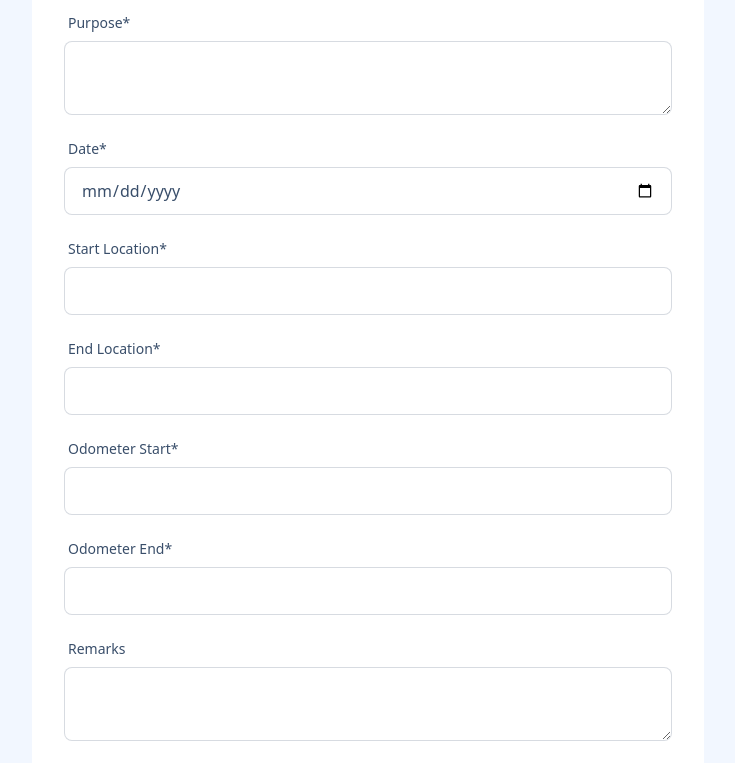
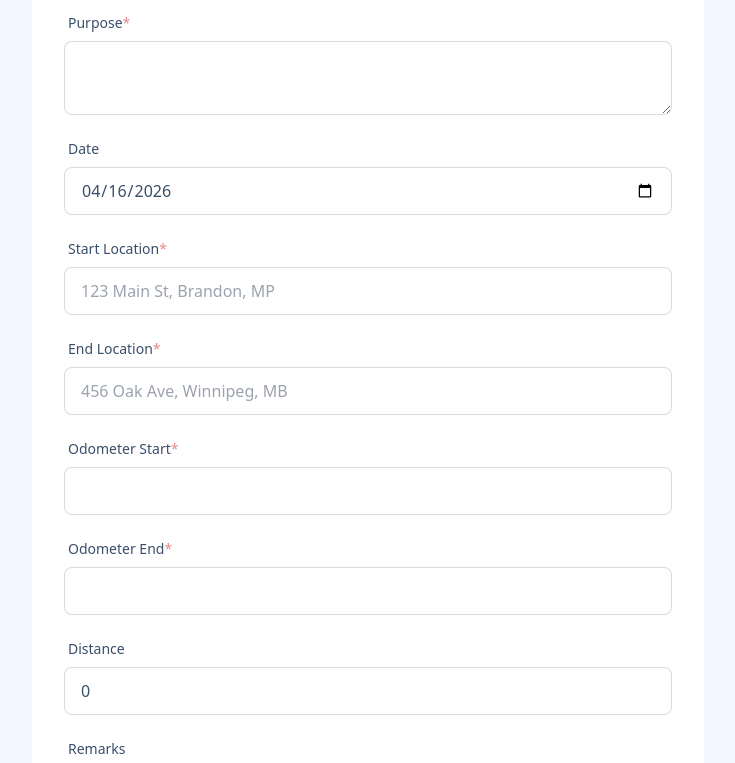
Before and after one commit to Samueljdk/mileage-tracker-backend, a React app in the folder frontend/: page /create in a window 1280 px wide. Shown: the part 360-1123 px from the top of the page, without its empty margins (272-1007 px from the left). Built offline with nearby package versions, Linux system fonts and the light colour scheme; the HTML template or start-up script is replaced by a standard one.

Commit message:
UI refactoring- Create Page & TripDasboard

```diff
--- a/frontend/src/components/TripDashboard.jsx
+++ b/frontend/src/components/TripDashboard.jsx
@@ -1,8 +1,11 @@
 
-import { PenSquareIcon, Trash2Icon } from "lucide-react";
+import { PenSquareIcon, Trash2Icon, CopyIcon } from "lucide-react";
 import { Link } from "react-router";
 import toast from "react-hot-toast";
 import api from "../lib/axios.js";
+import { useNavigate } from "react-router";
+import { useEffect } from "react";
+
 
 const TripDashboard = ({ trip, setTrips }) => {
 
@@ -22,6 +25,22 @@ const TripDashboard = ({ trip, setTrips }) => {
         }
     };
 
+    const navigate = useNavigate();
+    const handleClone = (e) =>{
+        e.preventDefault();
+
+        const clonedTrip = {
+            title: trip.title,
+            date: new Date().toISOString().split("T")[0],
+            startLocation: trip.startLocation,
+            endLocation: trip.endLocation,
+            remarks: trip.remarks,
+        };
+        localStorage.setItem("clonedTrip", JSON.stringify(clonedTrip));
+        navigate("/create");
+    }
+
+
 
   return <Link to={`/trips/${trip._id}`}
     className="block bg-white rounded-lg shadow-md p-6 hover:bg-gray-50 transition">
@@ -33,10 +52,19 @@ const TripDashboard = ({ trip, setTrips }) => {
         <div className="card-actions justify-between items-center mt-4">
             <span className="text-sm text-base-content/60">{new Date(trip.date).toLocaleDateString()}</span>
             <div className="flex items-center gap-2">
+
+                {/*clone*/}
+                <button className="btn btn-ghost btn-xs" onClick={handleClone} title="Clone Trip">
+                    <CopyIcon className="size-4"/>
+                </button>
+
+
+                {/*delete*/}
                 <PenSquareIcon className="size-4"/>
                 <button className="btn btn-ghost btn-xs text-error" onClick={(e) => handleDelete(e, trip._id)}>
                     <Trash2Icon className="size-4"/>
                 </button>
+
             </div>
         </div>
     </div>
--- a/frontend/src/pages/CreatePage.jsx
+++ b/frontend/src/pages/CreatePage.jsx
@@ -5,11 +5,12 @@ import { ArrowLeftIcon } from "lucide-react";
 import toast from 'react-hot-toast';
 import api from '../lib/axios.js';
 import {useState} from "react";
+import { useEffect } from 'react';
 
 const CreatePage = () => {
 
   const [title, setTitle] = React.useState("");
-  const [date, setDate] = React.useState("");
+  const [date, setDate] = React.useState(new Date().toISOString().split("T")[0]);
   const [startLocation, setStartLocation] = React.useState("");
   const [endLocation, setEndLocation] = React.useState("");
   const [purpose, setPurpose] = React.useState("");
@@ -62,9 +63,41 @@ const CreatePage = () => {
 
     setTimeout(() => {
       setLoading(false);
-      alert("Trip created successfully!");
+      //alert("Trip created successfully!");
     }, 1000);
   };
+
+  const unsavedChanges = !localStorage.getItem("clonedTrip") && (title || purpose || startLocation || endLocation || odometerStart || odometerEnd || remarks);
+
+  useEffect(() => {
+      const clonedTrip = localStorage.getItem("clonedTrip");
+      if (clonedTrip) {
+        const tripData = JSON.parse(clonedTrip);
+          setTitle(tripData.title||"");
+          setPurpose(tripData.purpose||"");
+          setStartLocation(tripData.startLocation||"");
+          setEndLocation(tripData.endLocation||"");
+          setRemarks(tripData.remarks||"");
+          localStorage.removeItem("clonedTrip");
+      }}, []);
+
+
+
+  useEffect(() => {
+    const handleBeforeUnload = (e) => {
+      if(!unsavedChanges) return;
+      e.preventDefault();
+      e.returnValue = "";
+    };
+    window.addEventListener("beforeunload", handleBeforeUnload);
+
+    return () => {
+      window.removeEventListener("beforeunload", handleBeforeUnload);
+    };
+  }, [unsavedChanges]);
+
+
+
 
   return (
     <div className="min-h-screen">
@@ -79,20 +112,24 @@ const CreatePage = () => {
             <div className="card bg-base-100">
               <div className="card-body">
                 <h2 className="card-title text-2xl mb-4">Create New Trip</h2>
-                <form onSubmit={handleSubmit}>
+                <form onSubmit={handleSubmit} className={loading? "opacity-70":""}>
                   <div className="form-control mb-4">
                     <label className="label">
-                      <span className="label-text">Title*</span>
+                      <span className="label-text">Title</span>
+                      {!title && <p className="text-error text-sm">*</p>}
                     </label>
-                    <input type="text"
+                    <input
+                      type="text"
                       className="input input-bordered w-full"
                       value={title}
                       onChange={(e) => setTitle(e.target.value)}
+                      autoFocus
                     />
                   </div>
                   <div className="form-control mb-4">
                     <label className="label">
-                      <span className="label-text">Purpose*</span>
+                      <span className="label-text">Purpose</span>
+                      {!purpose && <p className="text-error text-sm">*</p>}
                     </label>
                     <textarea
                       className="textarea textarea-bordered w-full"
@@ -102,55 +139,87 @@ const CreatePage = () => {
                   </div>
                   <div className="form-control mb-4">
                     <label className="label">
-                      <span className="label-text">Date*</span>
+                      <span className="label-text">Date</span>
+                      {!date && <p className="text-error text-sm">*</p>}
                     </label>
                     <input type="date"
                       className="input input-bordered w-full"
                       value={date}
                       onChange={(e) => setDate(e.target.value)}
+                      autoComplete= "date"
                     />
                   </div>
                   <div className="form-control mb-4">
                     <label className="label">
-                      <span className="label-text">Start Location*</span>
+                      <span className="label-text">Start Location</span>
+                      {!startLocation && <p className="text-error text-sm">*</p>}
                     </label>
+
+
                     <input type="text"
                       className="input input-bordered w-full"
                       value={startLocation}
                       onChange={(e) => setStartLocation(e.target.value)}
+                      autoComplete="street-address"
+                      placeholder="123 Main St, Brandon, MP"
                     />
+
                   </div>
                   <div className="form-control mb-4">
                     <label className="label">
-                      <span className="label-text">End Location*</span>
+                      <span className="label-text">End Location</span>
+                      {!endLocation && <p className="text-error text-sm">*</p>}
                     </label>
+
                     <input type="text"
                       className="input input-bordered w-full"
                       value={endLocation}
                       onChange={(e) => setEndLocation(e.target.value)}
+                      autoComplete="street-address"
+                      placeholder="456 Oak Ave, Winnipeg, MB"
                     />
+
                   </div>
                   <div className="form-control mb-4">
                     <label className="label">
-                      <span className="label-text">Odometer Start*</span>
+                      <span className="label-text">Odometer Start</span>
+                      {!odometerStart && <p className="text-error text-sm">*</p>}
                     </label>
                     <input type="number"
                       className="input input-bordered w-full"
                       value={odometerStart}
                       onChange={(e) => setOdometerStart(e.target.value)}
+                      inputMode="numeric"
+                      pattern="[0-9]*"
                     />
                   </div>
                   <div className="form-control mb-4">
                     <label className="label">
-                      <span className="label-text">Odometer End*</span>
+                      <span className="label-text">Odometer End</span>
+                      {!odometerEnd && <p className="text-error text-sm">*</p>}
                     </label>
                     <input type="number"
                       className="input input-bordered w-full"
                       value={odometerEnd}
                       onChange={(e) => setOdometerEnd(e.target.value)}
+                      inputMode="numeric"
+                      pattern="[0-9]*"
                     />
                   </div>
-                  <div className="form-control mb-6"> {/* Added margin-bottom for spacing */}
+
+
+                  <div className="form-control mb-4">
+                    <label className="label">
+                      <span className="label-text">Distance</span>
+                    </label>
+                    <input type="number"
+                      className="input input-bordered w-full"
+                      value={ odometerEnd && odometerStart ? Number(odometerEnd) - Number(odometerStart) : 0}
+                      readOnly
+                    />
+                  </div>
+
+                  <div className="form-control mb-6">
                     <label className="label">
                       <span className="label-text">Remarks</span>
                     </label>
```
Also changed, not shown: frontend/src/index.css (line endings or trailing spaces).
